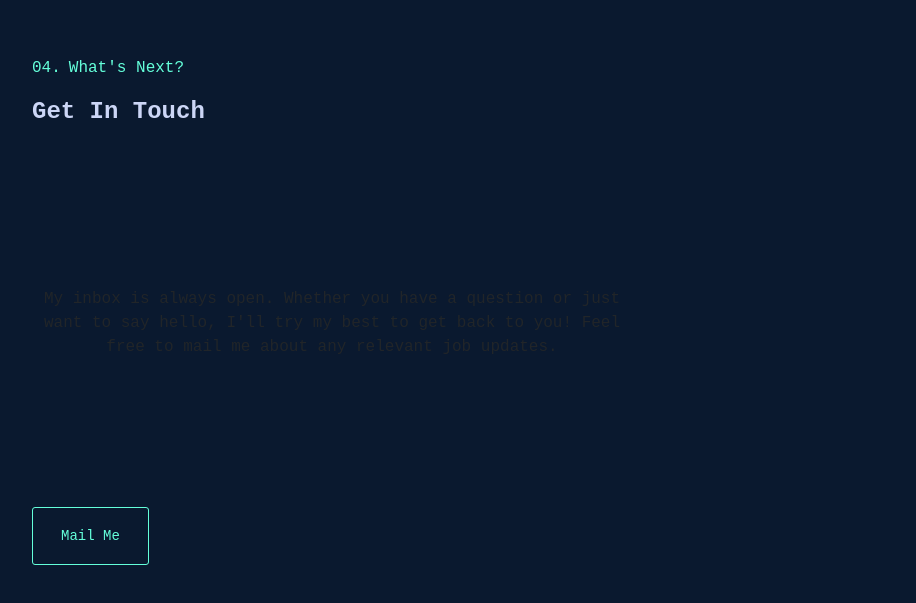
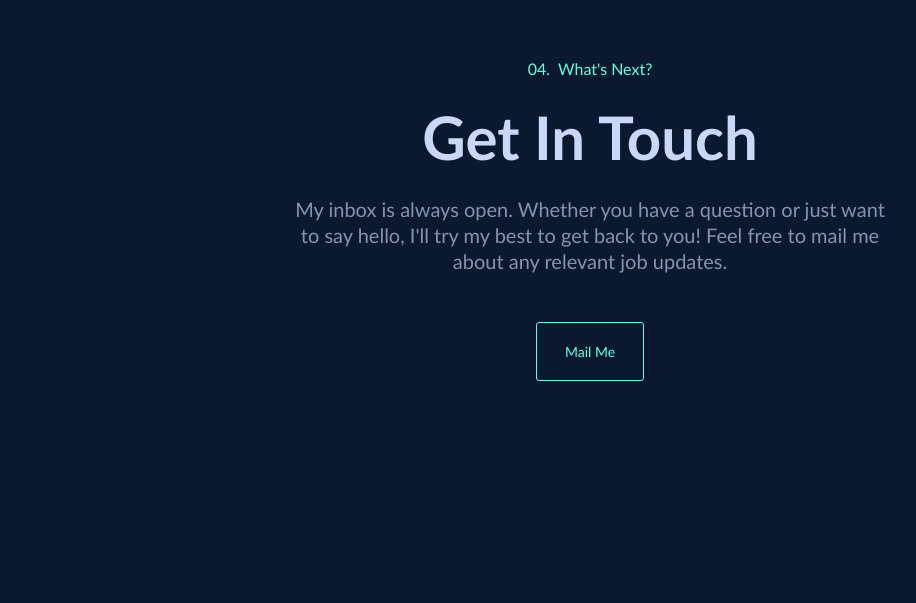
Before and after one commit to AhmedHossam555/portfolio, an Angular app: page / in a window 1280 px wide. Shown: the part 3368-3971 px from the top of the page, without its empty margins (50-966 px from the left). Before the commit the page ends 3933 px from the top, so only its background shows below. Built offline with nearby package versions, Linux system fonts and the light colour scheme.

Commit message:
contact section

```diff
--- a/src/app/contact/contact.component.scss
+++ b/src/app/contact/contact.component.scss
@@ -1,30 +1,34 @@
 .contact {
-  font-family: monospace;
+  font-family:'Gill Sans', 'Gill Sans MT', Calibri, 'Trebuchet MS', sans-serif;
+  text-align: center;
+  margin-bottom: 250px;
   h3 {
-    position: relative;
-    -webkit-box-align: center;
-    align-items: center;
-    margin: 10px 0px 20px;
+    margin: 20px 0px;
     width: 100%;
     white-space: nowrap;
     display: block;
     color: rgb(100, 255, 218);
     font-size: 16px;
     font-weight: normal;
-    -webkit-box-pack: center;
 
     }
 
   h4 {
     font-weight: 600;
+    font-size: 60px;
+    line-height: 78px;
     color: rgb(204, 214, 246);
-    margin: 0px 0px 10px;
+    margin: 0px 0px 20px;
+
   }
   p {
-    padding: 150px 0px;
     text-align: center;
     max-width: 600px;
-    margin: 0px 0px 15px;
+    margin: 0px auto 65px;
+    color: #8892b0;
+    font-size: 20px;
+    line-height: 26px;
+
   }
   a {
     color: rgb(100, 255, 218);
@@ -38,5 +42,8 @@
     cursor: pointer;
     transition: 0.25s cubic-bezier(0.645, 0.045, 0.355, 1);
     margin-top: 50px;
+    &:hover {
+      background-color: rgba(100, 255, 218, 0.07);
+    }
   }
 }
```
